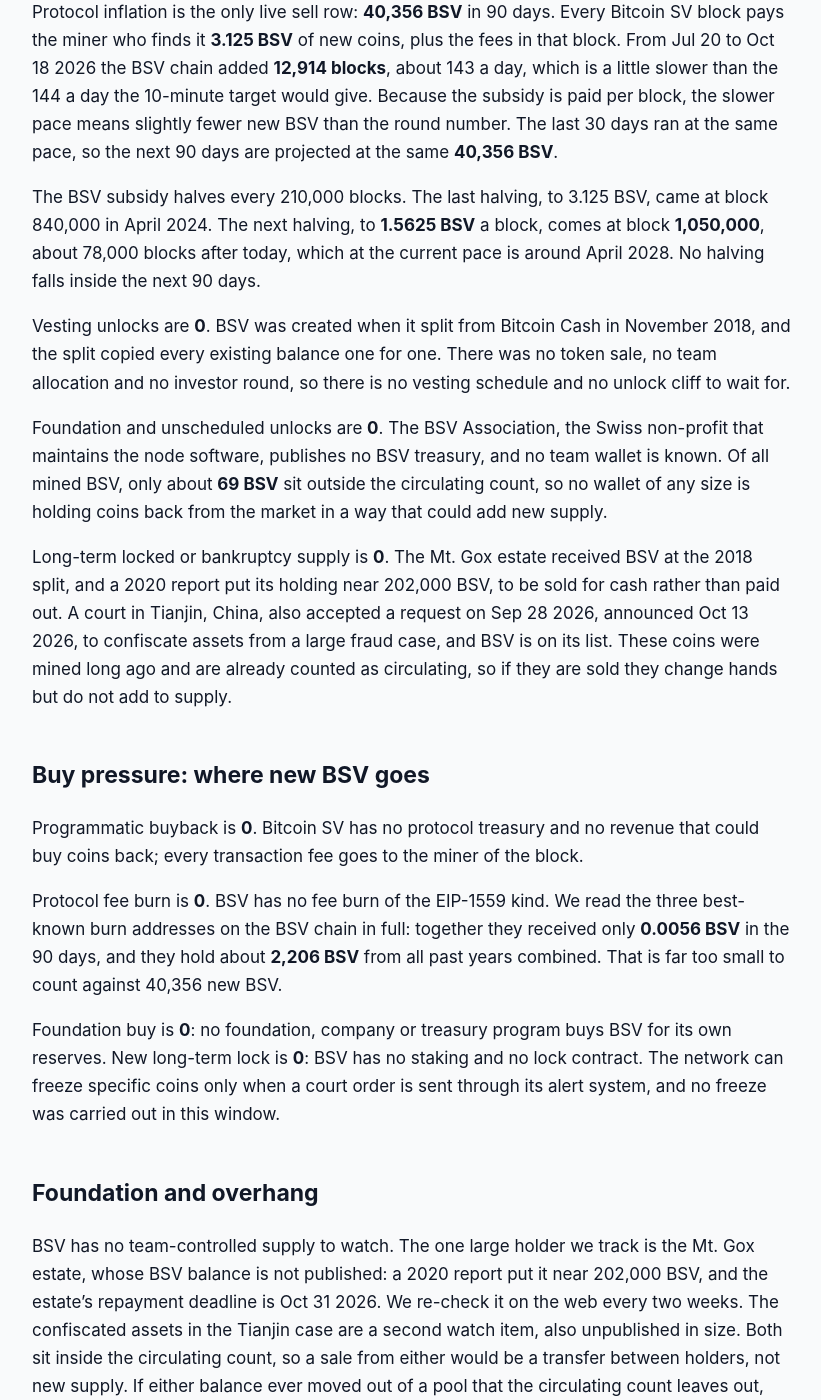
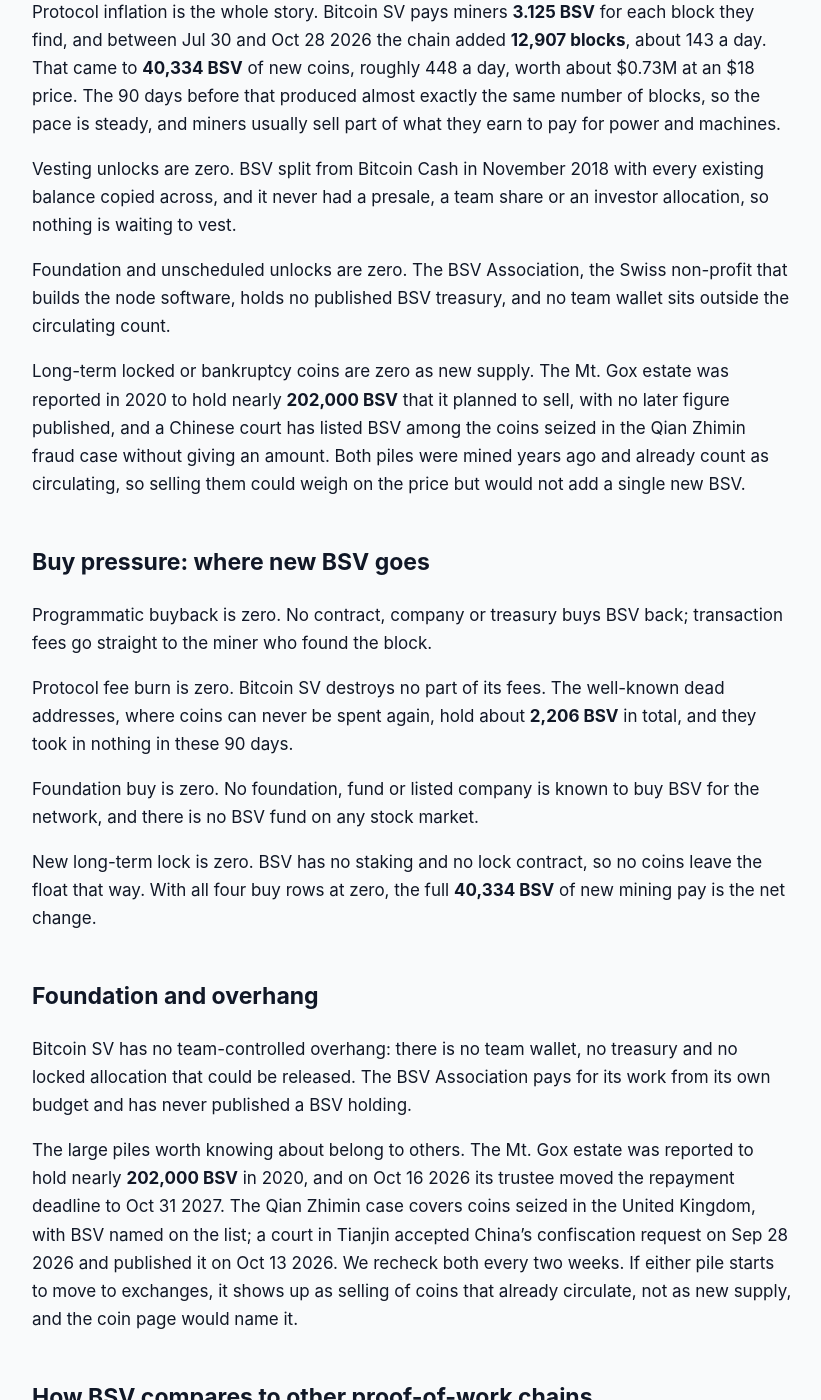
Before and after one commit to jeevansongmy-spec/mrnasdog-articles, a Jekyll site: the page built from crypto/bsv-pressure-framework.md, in a window 1280 px wide and 1400 px high, scrolled down 804 px. Shown: the whole window, without its empty margins (228-1049 px from the left). Built offline with Jekyll 4.4.1, drawn with Linux system fonts in a browser that asks for light colours; some of the changed text lies outside the part shown.

Commit message:
publish: crypto/bsv-pressure-framework

```diff
--- a/crypto/bsv-pressure-framework.md
+++ b/crypto/bsv-pressure-framework.md
@@ -1,6 +1,6 @@
 ---
 title: "BSV Inflation Analysis · October 2026 · Mixed flows · supply roughly steady"
-description: "BSV is mildly inflationary: 40,356 BSV of block subsidy in 90 days, with no burn or buyback, gives +0.20% net, the same next. 21M cap, next halving 2028."
+description: "BSV is mildly inflationary: 40,334 BSV of block rewards in 90 days, with no burn or buyback, gives +0.20% net, the same next. 21M cap, next halving 2028."
 canonical_url: "https://mrnasdog.com/research/bsv/inflation"
 tags: ["crypto", "bsv", "bitcoin-sv", "proof-of-work"]
 published: true
@@ -12,58 +12,56 @@ published: true
 
 # BSV Inflation Analysis · October 2026 · Mixed flows · supply roughly steady
 
-Bitcoin SV (BSV) is mildly inflationary, and only through mining. Between Jul 20 and Oct 18 2026 miners were paid **40,356 BSV** in block subsidy, and no burn, buyback or lock took any BSV away, so supply grew **+0.20%** in 90 days, with the same **+0.20%** expected for the next 90. Our supply monitor reads **+0.18%**. BSV is capped at 21M coins, and **20.10M** are already mined.
+Bitcoin SV (BSV) supply is growing slowly and on a fixed schedule: **+0.20%** over the 90 days from Jul 30 to Oct 28 2026, and about **+0.20%** again over the next 90 days. Miners were paid **40,334 BSV** of new coins at 3.125 BSV a block, and nothing was burned, bought back or locked away, so every new coin added to the float. BSV has a hard cap of **21M**, and **20.10M** are already mined.
 
 ## The verdict, in one paragraph
 
-BSV's net supply change over the last 90 days is **+0.20%**, and the projection for the next 90 days is also **+0.20%**. The monitor, which measures the same 90 days from market data, reads **+0.18%**, so the gap is **0.02 percentage points**, well inside the 0.5-point line, and no warning chip is shown. All of the change is the Bitcoin SV block subsidy: nothing vests, nothing is burned and nothing is bought back. BSV is a quiet proof-of-work chain on a fixed halving schedule, with mining as its single source of new coins.
+BSV's circulating supply rose **+0.20%** in the 90 days to Oct 28 2026, and the next 90 days should look the same, because the block reward stays at 3.125 BSV until about April 2028. Other trackers show **+0.17%** for the same stretch, a difference of only **0.03** points, so the two readings agree and the coin page carries no warning note. There are no unlocks, no team wallets and no burn to argue about: the only moving part is mining. The label that fits is a quiet proof-of-work chain with low, steady, capped inflation.
 
 ## Sell pressure: where new BSV comes from
 
-Protocol inflation is the only live sell row: **40,356 BSV** in 90 days. Every Bitcoin SV block pays the miner who finds it **3.125 BSV** of new coins, plus the fees in that block. From Jul 20 to Oct 18 2026 the BSV chain added **12,914 blocks**, about 143 a day, which is a little slower than the 144 a day the 10-minute target would give. Because the subsidy is paid per block, the slower pace means slightly fewer new BSV than the round number. The last 30 days ran at the same pace, so the next 90 days are projected at the same **40,356 BSV**.
+Protocol inflation is the whole story. Bitcoin SV pays miners **3.125 BSV** for each block they find, and between Jul 30 and Oct 28 2026 the chain added **12,907 blocks**, about 143 a day. That came to **40,334 BSV** of new coins, roughly 448 a day, worth about $0.73M at an $18 price. The 90 days before that produced almost exactly the same number of blocks, so the pace is steady, and miners usually sell part of what they earn to pay for power and machines.
 
-The BSV subsidy halves every 210,000 blocks. The last halving, to 3.125 BSV, came at block 840,000 in April 2024. The next halving, to **1.5625 BSV** a block, comes at block **1,050,000**, about 78,000 blocks after today, which at the current pace is around April 2028. No halving falls inside the next 90 days.
+Vesting unlocks are zero. BSV split from Bitcoin Cash in November 2018 with every existing balance copied across, and it never had a presale, a team share or an investor allocation, so nothing is waiting to vest.
 
-Vesting unlocks are **0**. BSV was created when it split from Bitcoin Cash in November 2018, and the split copied every existing balance one for one. There was no token sale, no team allocation and no investor round, so there is no vesting schedule and no unlock cliff to wait for.
+Foundation and unscheduled unlocks are zero. The BSV Association, the Swiss non-profit that builds the node software, holds no published BSV treasury, and no team wallet sits outside the circulating count.
 
-Foundation and unscheduled unlocks are **0**. The BSV Association, the Swiss non-profit that maintains the node software, publishes no BSV treasury, and no team wallet is known. Of all mined BSV, only about **69 BSV** sit outside the circulating count, so no wallet of any size is holding coins back from the market in a way that could add new supply.
-
-Long-term locked or bankruptcy supply is **0**. The Mt. Gox estate received BSV at the 2018 split, and a 2020 report put its holding near 202,000 BSV, to be sold for cash rather than paid out. A court in Tianjin, China, also accepted a request on Sep 28 2026, announced Oct 13 2026, to confiscate assets from a large fraud case, and BSV is on its list. These coins were mined long ago and are already counted as circulating, so if they are sold they change hands but do not add to supply.
+Long-term locked or bankruptcy coins are zero as new supply. The Mt. Gox estate was reported in 2020 to hold nearly **202,000 BSV** that it planned to sell, with no later figure published, and a Chinese court has listed BSV among the coins seized in the Qian Zhimin fraud case without giving an amount. Both piles were mined years ago and already count as circulating, so selling them could weigh on the price but would not add a single new BSV.
 
 ## Buy pressure: where new BSV goes
 
-Programmatic buyback is **0**. Bitcoin SV has no protocol treasury and no revenue that could buy coins back; every transaction fee goes to the miner of the block.
+Programmatic buyback is zero. No contract, company or treasury buys BSV back; transaction fees go straight to the miner who found the block.
 
-Protocol fee burn is **0**. BSV has no fee burn of the EIP-1559 kind. We read the three best-known burn addresses on the BSV chain in full: together they received only **0.0056 BSV** in the 90 days, and they hold about **2,206 BSV** from all past years combined. That is far too small to count against 40,356 new BSV.
+Protocol fee burn is zero. Bitcoin SV destroys no part of its fees. The well-known dead addresses, where coins can never be spent again, hold about **2,206 BSV** in total, and they took in nothing in these 90 days.
 
-Foundation buy is **0**: no foundation, company or treasury program buys BSV for its own reserves. New long-term lock is **0**: BSV has no staking and no lock contract. The network can freeze specific coins only when a court order is sent through its alert system, and no freeze was carried out in this window.
+Foundation buy is zero. No foundation, fund or listed company is known to buy BSV for the network, and there is no BSV fund on any stock market.
+
+New long-term lock is zero. BSV has no staking and no lock contract, so no coins leave the float that way. With all four buy rows at zero, the full **40,334 BSV** of new mining pay is the net change.
 
 ## Foundation and overhang
 
-BSV has no team-controlled supply to watch. The one large holder we track is the Mt. Gox estate, whose BSV balance is not published: a 2020 report put it near 202,000 BSV, and the estate's repayment deadline is Oct 31 2026. We re-check it on the web every two weeks. The confiscated assets in the Tianjin case are a second watch item, also unpublished in size. Both sit inside the circulating count, so a sale from either would be a transfer between holders, not new supply. If either balance ever moved out of a pool that the circulating count leaves out, that outflow would enter the foundation-and-unscheduled-unlocks row at the next refresh.
+Bitcoin SV has no team-controlled overhang: there is no team wallet, no treasury and no locked allocation that could be released. The BSV Association pays for its work from its own budget and has never published a BSV holding.
+
+The large piles worth knowing about belong to others. The Mt. Gox estate was reported to hold nearly **202,000 BSV** in 2020, and on Oct 16 2026 its trustee moved the repayment deadline to Oct 31 2027. The Qian Zhimin case covers coins seized in the United Kingdom, with BSV named on the list; a court in Tianjin accepted China's confiscation request on Sep 28 2026 and published it on Oct 13 2026. We recheck both every two weeks. If either pile starts to move to exchanges, it shows up as selling of coins that already circulate, not as new supply, and the coin page would name it.
 
 ## How BSV compares to other proof-of-work chains
 
-BSV shares its supply design with Bitcoin (BTC) and Bitcoin Cash (BCH): a 21M cap, a 3.125 coin block subsidy since the April 2024 halvings, and a halving every 210,000 blocks. All three print about 0.2% new coins a quarter at today's pace, and none of them burns fees or buys coins back, so the supply side of all three is close to the same. What separates them is block timing: each chain's pace sets when its next halving lands, and BSV currently runs a little slower than its 10-minute target.
+Bitcoin SV runs the same money schedule as Bitcoin and Bitcoin Cash: a 21M cap, a block about every 10 minutes and a reward that halves every 210,000 blocks. All three halved to 3.125 coins a block in the spring of 2024, so each adds about 0.2% to its supply every 90 days right now, and all three halve again around 2028. On new supply alone, BSV looks just like Bitcoin.
 
-Against tail-emission chains such as Dogecoin or Monero, which keep paying a fixed reward forever, BSV is stricter: its subsidy keeps halving until it reaches zero, and about 95.7% of all BSV that will ever exist is already mined. Against smart-contract chains that burn part of every fee, BSV gives miners the whole fee, so busier use of the Bitcoin SV chain does not shrink supply.
+The difference is who pays for security. Bitcoin's miners earn the same 3.125 coins a block, but each coin is worth thousands of times more, and fees add to it. BSV's miners earn about $56 a block at an $18 price, plus tiny fees, so their margin is thin and most of the new coins are likely sold soon after they are mined. Litecoin, another capped proof-of-work coin, pays 6.25 LTC every 2.5 minutes and grows about twice as fast in percentage terms.
 
-One feature is unusual among proof-of-work coins: the BSV network can freeze or reassign coins named in a court order through its alert system. That does not create or destroy BSV, so it does not change the supply count, but it means some coins can be held back from trading by law rather than by choice.
+Compared with chains that have tail emission, such as Monero, which pays 0.6 XMR a block forever, BSV's new supply keeps falling and stops near 21M around the year 2140. Compared with proof-of-stake chains, BSV has no staking lock to hide coins from the float and no unlock calendar to watch.
 
 ## What to watch in the next 90 days
 
-The Mt. Gox repayment deadline on **Oct 31 2026**: any news on how the estate sells its BSV, or another delay. These coins are already counted, so the supply number would not move.
+From Oct 28 2026 to Jan 26 2027, mining should add about **40,300 BSV** again. Only a big change in mining power would move that, by making blocks come faster or slower for a few weeks before the difficulty catches up.
 
-The Tianjin forfeiture case announced on **Oct 13 2026**: whether the court publishes how much BSV is involved, and whether those coins are later sold.
+The Tianjin confiscation case, published on Oct 13 2026, opened a six-month window for people with a claim, running to about Apr 13 2027, while a court in London still has to decide who owns the seized coins. Any BSV in that case is already counted, but a court-ordered sale would bring old coins to market.
 
-The BSV block pace: the next 90 days are projected at about 143 blocks a day; a faster or slower chain changes the subsidy paid, block for block.
+The Mt. Gox estate's repayment deadline is now Oct 31 2027. No BSV sale has been dated, and any sale would again be old coins changing hands.
 
-Node software releases from the BSV Association and the Teranode rollout: no planned release changes the 3.125 BSV subsidy, and any proposal that did would show up here first.
+The next halving, at block 1,050,000 around April 2028, cuts the reward to 1.5625 BSV a block and halves the new supply. Teranode, the new node software first released publicly on Oct 14 2025, has no date for taking over block production, and it does not change the reward.
 
 ## Summary
 
-Bitcoin SV adds about **0.20%** to its supply every 90 days, all of it from the **3.125 BSV** block subsidy paid to miners, with no vesting, no burn and no buyback on the other side. Our monitor agrees at **+0.18%**. The main risk is not new coins but old ones: large estate and court-held balances that are already counted could still be sold. Supply is capped at 21M BSV, and the next halving, around April 2028, will cut new coins in half.
-
----
-
-*MrNasDog Pressure Framework analysis of BSV, Metric 1 — Inflation. Data + explanation only. Not financial advice. Checked Oct 18 2026.*
+Bitcoin SV's supply grew **+0.20%** over the 90 days to Oct 28 2026 and is set to grow the same over the next 90 days. Miners received **40,334 BSV** of new coins at 3.125 BSV a block, and nothing was burned, bought back or locked. BSV has no vesting, no team treasury and a 21M cap, with **20.10M** already mined. The main supply risk is not new coins but old ones, like the Mt. Gox estate and the court-held coins of the Qian Zhimin case, being sold, while the next real change in new supply is the halving around April 2028.
```
